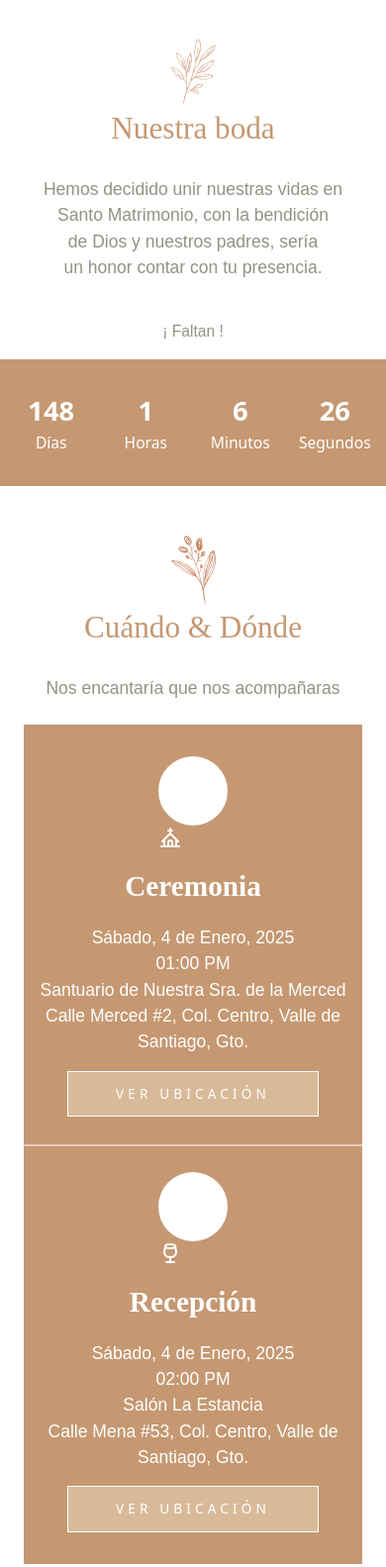
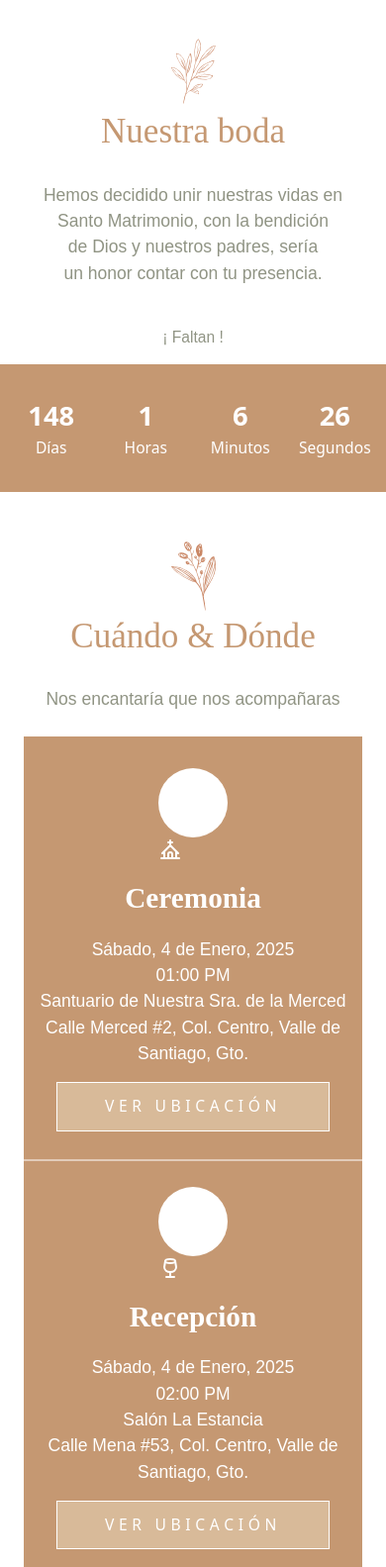
Before and after one commit to Asilvazavala/Wedding-invitation, an Astro site: page / in a window 390 px wide. Shown: the part 917-2500 px from the top of the page at 99% size. Built offline with nearby package versions, Linux system fonts and the light colour scheme; Astro itself is replaced by a stand-in of ours; a web font is replaced by a local one.

Commit message:
modified size letter in all sections

```diff
--- a/src/components/Brides.astro
+++ b/src/components/Brides.astro
@@ -13,7 +13,7 @@ import Timer from "./Timer.astro";
   </article>
 
   <img src="/images/flowerParents.png" class="-mb-6" alt="Flor de adorno" />
-  <h2 class="text-primary font-normal text-center text-[8vw] md:text-[5vw]">
+  <h2 class="text-primary font-normal text-center text-[9vw] md:text-[5vw]">
     Nuestra boda
   </h2>
 
--- a/src/components/Confirm.astro
+++ b/src/components/Confirm.astro
@@ -10,7 +10,7 @@ import WhatsappIcon from "../../public/svgs/Whatsapp.astro";
     class="flex flex-col justify-center items-center gap-y-6 shadow-xl py-12 w-full md:p-12"
     style="box-shadow: 0px 0px 10px rgba(0, 0, 0, 0.5);"
   >
-    <h2 class="text-primary font-normal text-center text-[8vw] md:text-[5vw]">
+    <h2 class="text-primary font-normal text-center text-[9vw] md:text-[5vw]">
       Confirma tu asistencia
     </h2>
     <p
@@ -27,7 +27,7 @@ import WhatsappIcon from "../../public/svgs/Whatsapp.astro";
         target="_blank"
         rel="noopener"
         class="uppercase px-12 py-3 bg-secondary mt-4 border border-white tracking-[0.3em]
-         duration-300 hover:bg-white hover:border-secondary hover:text-secondary text-[3.5vw]
+         duration-300 hover:bg-white hover:border-secondary hover:text-secondary text-[4vw]
          md:text-[1.2vw] flex justify-center items-center gap-x-2 text-center"
         ><WhatsappIcon class="size-9 md:size-5" />
         <p>¡Confirmar con Antonio!</p>
@@ -38,7 +38,7 @@ import WhatsappIcon from "../../public/svgs/Whatsapp.astro";
         target="_blank"
         rel="noopener"
         class="uppercase px-12 py-3 bg-secondary mt-4 border border-white tracking-[0.3em]
-         duration-300 hover:bg-white hover:border-secondary hover:text-secondary text-[3.5vw]
+         duration-300 hover:bg-white hover:border-secondary hover:text-secondary text-[4vw]
          md:text-[1.2vw] flex justify-center items-center gap-x-2 text-center"
         ><WhatsappIcon class="size-9 md:size-5" />
         <p>¡Confirmar con Cinthia!</p>
--- a/src/components/Footer.astro
+++ b/src/components/Footer.astro
@@ -6,7 +6,7 @@
   </h2>
   <article
     class="bg-primary py-12 flex justify-center items-center w-full text-center px-2 text-balance
-    text-[3.5vw] md:text-[1.3vw]"
+    text-[4vw] md:text-[1.5vw]"
   >
     <span
       >2024 Boda de Antonio & Cinthia | Hecho con amor por
--- a/src/components/Place.astro
+++ b/src/components/Place.astro
@@ -7,7 +7,7 @@ import CupIcon from "../../public/svgs/Cup.astro";
   class="mt-[50px] flex flex-col justify-center items-center gap-y-6 w-full px-6 md:px-12"
 >
   <img src="/images/flowerPlace.png" class="-mb-6" alt="Flor de adorno" />
-  <h2 class="text-primary font-normal text-[8vw] md:text-[5vw]">
+  <h2 class="text-primary font-normal text-[9vw] md:text-[5vw]">
     Cuándo & Dónde
   </h2>
   <p
@@ -35,7 +35,7 @@ import CupIcon from "../../public/svgs/Cup.astro";
       </div>
       <span class="font-bold text-[7.5vw] md:text-[3.5vw] my-4">Ceremonia</span>
       <article
-        class="flex flex-col justify-center items-center text-[4.5vw] md:text-[1.5vw]"
+        class="flex flex-col justify-center items-center text-center text-[4.5vw] md:text-[1.5vw]"
       >
         <p>Sábado, 4 de Enero, 2025</p>
         <p>01:00 PM</p>
@@ -49,7 +49,7 @@ import CupIcon from "../../public/svgs/Cup.astro";
         target="_blank"
         rel="noopener"
         class="uppercase px-12 py-3 bg-secondary mt-4 border border-white tracking-[0.3em]
-         duration-300 hover:bg-white hover:border-secondary hover:text-secondary text-[3.5vw]
+         duration-300 hover:bg-white hover:border-secondary hover:text-secondary text-[4vw]
          md:text-[1.2vw]"
         >Ver ubicación
       </a>
@@ -64,7 +64,7 @@ import CupIcon from "../../public/svgs/Cup.astro";
       </div>
       <span class="font-bold text-[7.5vw] md:text-[3.5vw] my-4">Recepción</span>
       <article
-        class="flex flex-col justify-center items-center text-[4.5vw] md:text-[1.5vw]"
+        class="flex flex-col justify-center items-center text-[4.5vw] md:text-[1.5vw] text-center"
       >
         <p>Sábado, 4 de Enero, 2025</p>
         <p>02:00 PM</p>
@@ -78,7 +78,7 @@ import CupIcon from "../../public/svgs/Cup.astro";
         target="_blank"
         rel="noopener"
         class="uppercase px-12 py-3 bg-secondary mt-4 border border-white tracking-[0.3em]
-         duration-300 hover:bg-white hover:border-secondary hover:text-secondary text-[3.5vw] md:text-[1.2vw]"
+         duration-300 hover:bg-white hover:border-secondary hover:text-secondary text-[4vw] md:text-[1.2vw]"
         >Ver ubicación
       </a>
     </aside>
```
